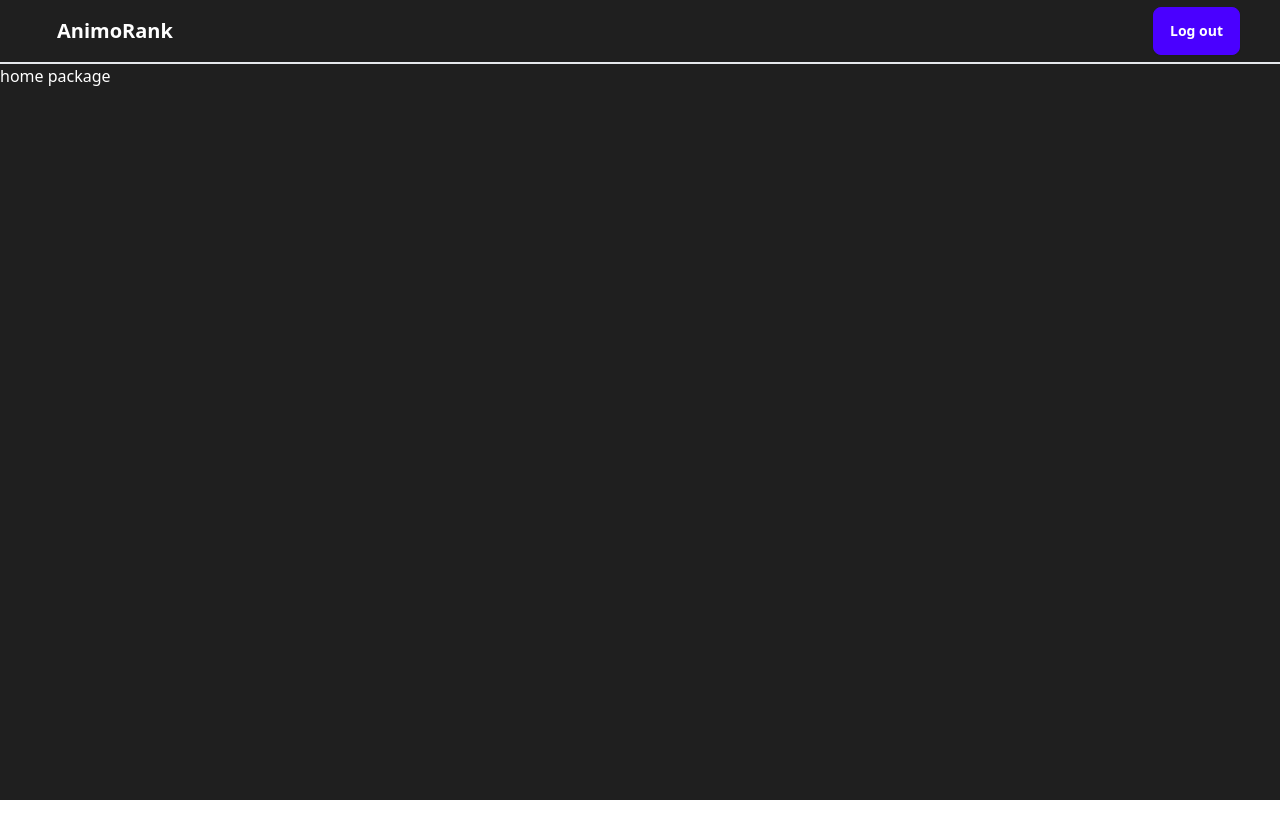
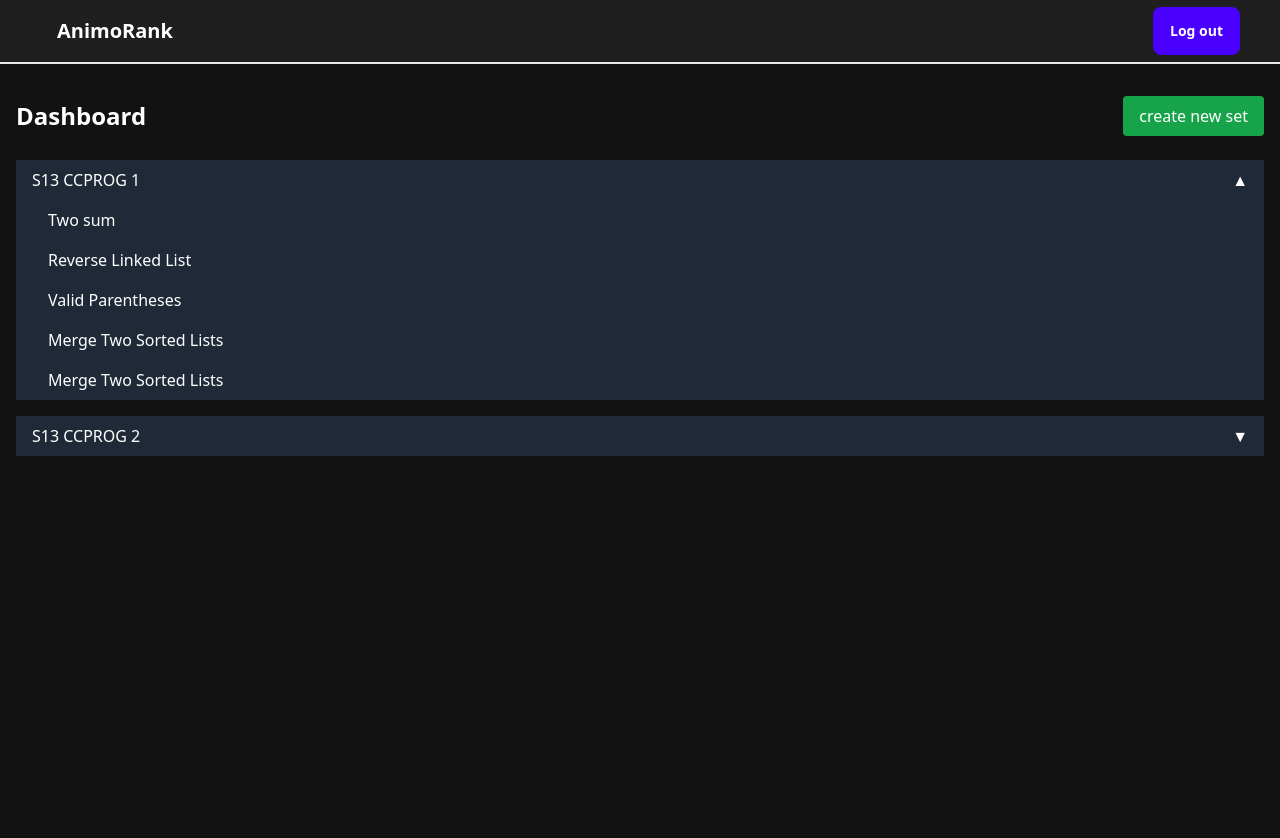
Before and after one commit to IvanEnclonar/animorank, a SvelteKit app: page / in a window 1280 px wide. Shown: the top 838 px of the page. Before the commit the page ends 800 px from the top, so only its background shows below. Built offline with nearby package versions, Linux system fonts and the light colour scheme; no server answers.

Commit message:
Initial dashboard ui commit

```diff
--- a/src/routes/+page.svelte
+++ b/src/routes/+page.svelte
@@ -1 +1,55 @@
-home package
+<script>
+	let sets = [
+		{
+			name: 'S13 CCPROG 1',
+			expanded: true,
+			items: [
+				'Two sum',
+				'Reverse Linked List',
+				'Valid Parentheses',
+				'Merge Two Sorted Lists',
+				'Merge Two Sorted Lists'
+			]
+		},
+		{
+			name: 'S13 CCPROG 2',
+			expanded: false,
+			items: []
+		}
+	];
+
+	function toggleSet(index) {
+		sets[index].expanded = !sets[index].expanded;
+		sets = sets;
+	}
+</script>
+
+<div class="bg-[#121212] text-white min-h-screen">
+	<div class="container mx-auto px-4 py-8">
+		<header class="flex justify-between items-center mb-6">
+			<h1 class="text-2xl font-bold">Dashboard</h1>
+			<button class="bg-green-600 text-white px-4 py-2 rounded">create new set</button>
+		</header>
+
+		<div>
+			{#each sets as set, index}
+				<div class="mb-4">
+					<button
+						on:click={() => toggleSet(index)}
+						class="w-full text-left py-2 px-4 bg-gray-800 hover:bg-gray-700 flex justify-between items-center"
+					>
+						<span>{set.name}</span>
+						<span>{set.expanded ? '▲' : '▼'}</span>
+					</button>
+					{#if set.expanded}
+						<ul class="bg-gray-800">
+							{#each set.items as item}
+								<li class="py-2 px-8 hover:bg-gray-700">{item}</li>
+							{/each}
+						</ul>
+					{/if}
+				</div>
+			{/each}
+		</div>
+	</div>
+</div>
```
